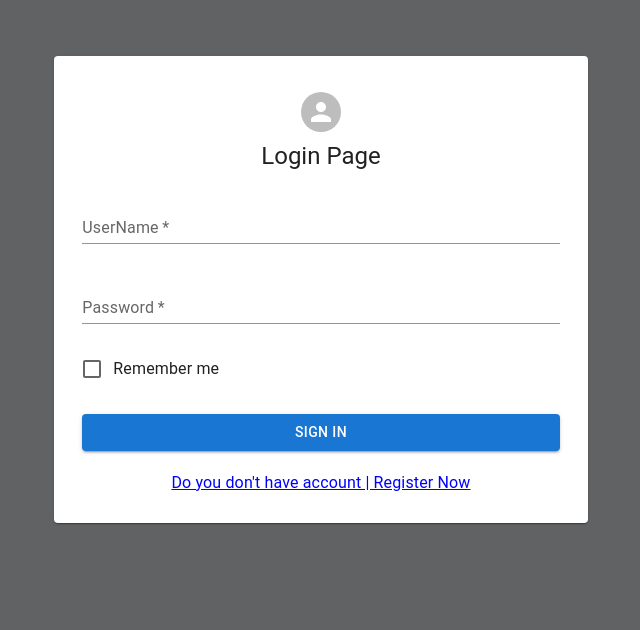
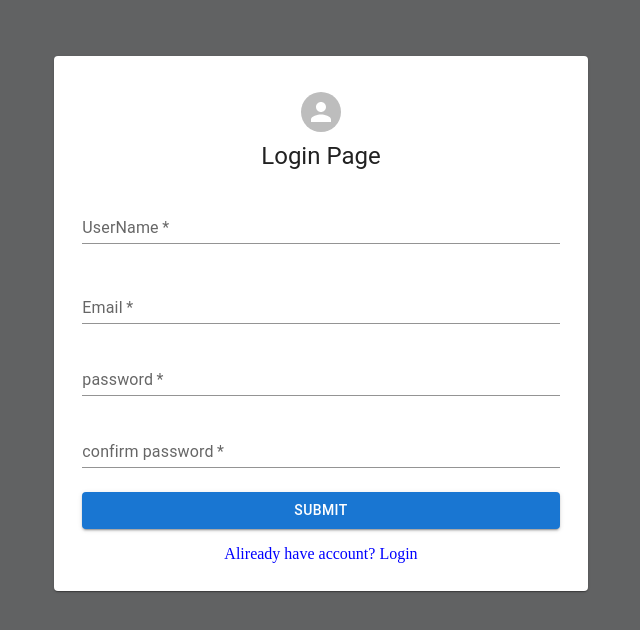
Before and after one commit to faizmohmmadR/nejat, a React (Create React App) app in the folder frontend/: page / in a window 1280 px wide. Shown: the top 630 px of the page, without its empty margins (319-959 px from the left). Built offline with nearby package versions, Linux system fonts and the light colour scheme.

Commit message:
registration page created

```diff
--- a/frontend/src/App.js
+++ b/frontend/src/App.js
@@ -1,15 +1,13 @@
 import React from "react";
 import "./App.css";
-import Login from "./Components/Login";
-
+import Registration from "./Components/User/Registration";
 
 function App() {
   return (
     <div>
       {/* <h1>  Hi Nejat!</h1> */}
-       <Login/>
+      <Registration />
     </div>
-
   );
 }
 
--- /dev/null
+++ b/frontend/src/Components/User/Registration.jsx
@@ -0,0 +1,85 @@
+import React from "react";
+
+import {
+  Avatar,
+  Button,
+  Checkbox,
+  FormControlLabel,
+  Grid,
+  Paper,
+  TextField,
+  Typography,
+} from "@mui/material";
+
+const Login = () => {
+  return (
+    <Grid
+      container
+      justifyContent={"center"}
+      sx={{ width: "100vw", height: "100vh", bgcolor: "#616263" }}
+    >
+      <Grid item lg={5} mt={7}>
+        <Paper sx={{ padding: "20px" }}>
+          <Grid textAlign={"center"} pt={2}>
+            <Avatar sx={{ margin: "0px auto" }} />
+            <Typography variant="h5" pt={1}>
+              Login Page
+            </Typography>
+          </Grid>
+          <Grid component="form" padding={1}>
+            <TextField
+              label="UserName"
+              placeholder="Enter username"
+              variant="standard"
+              margin="normal"
+              fullWidth
+              required
+            />
+            <TextField
+              label="Email"
+              placeholder="Enter your Email"
+              variant="standard"
+              type="email"
+              fullWidth
+              required
+              sx={{ mt: 3 }}
+            />
+            <TextField
+              label="password"
+              placeholder="Enter your password"
+              variant="standard"
+              type="password"
+              fullWidth
+              required
+              sx={{ mt: 3 }}
+            />
+            <TextField
+              label="confirm password"
+              placeholder="Enter your password again"
+              variant="standard"
+              type="password"
+              fullWidth
+              required
+              sx={{ mt: 3 }}
+            />
+
+            <Button
+              type="submit"
+              color="primary"
+              variant="contained"
+              sx={{ mt: 3 }}
+              fullWidth
+            >
+              Submit
+            </Button>
+            <Grid color={"blue"} mt={2} textAlign={"center"}>
+              Aliready have account? Login
+            </Grid>
+          </Grid>
+        </Paper>
+      </Grid>
+    </Grid>
+  );
+};
+
+export default Login;
```
Also changed, not shown: frontend/src/Components/User/Login.jsx (renamed from frontend/src/Components/Login.jsx).
